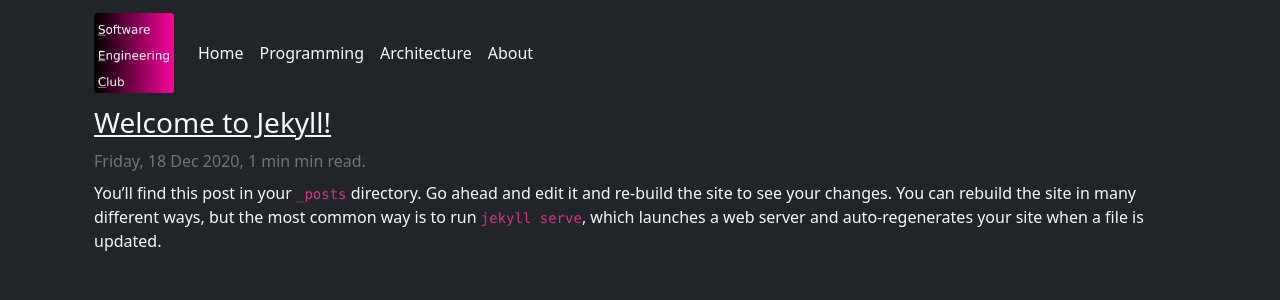
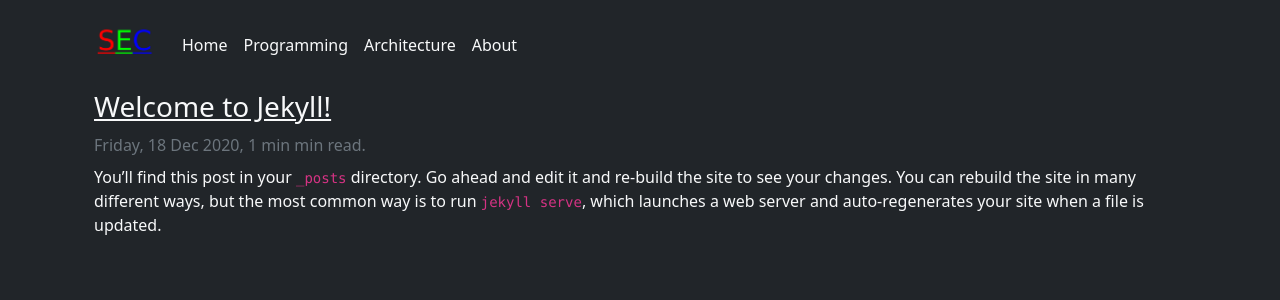
Before and after one commit to sankardevisharath/sankardevisharath.github.io, a Jekyll site: the page built from index.markdown, in a window 1280 px wide. Shown: the top 300 px of the page. Built offline with Jekyll 4.4.1, drawn with Linux system fonts in a browser that asks for light colours.

Commit message:
Updated logo

```diff
--- a/_includes/head.html
+++ b/_includes/head.html
@@ -7,6 +7,11 @@
 
     <title>Software Engineering Club</title>
 
+    <link rel="apple-touch-icon" sizes="180x180" href="/assets/img/apple-touch-icon.png">
+    <link rel="icon" type="image/png" sizes="32x32" href="/assets/img//favicon-32x32.png">
+    <link rel="icon" type="image/png" sizes="16x16" href="/assets/img//favicon-16x16.png">
+    <link rel="manifest" href="/assets/img/site.webmanifest">
+
     <link href="https://cdn.jsdelivr.net/npm/bootstrap@5.0.0-beta1/dist/css/bootstrap.min.css" rel="stylesheet" integrity="sha384-giJF6kkoqNQ00vy+HMDP7azOuL0xtbfIcaT9wjKHr8RbDVddVHyTfAAsrekwKmP1" crossorigin="anonymous">
     <link href="{{ '/assets/css/main.css' | relative_url }}" rel="stylesheet" />
     <link href="https://fonts.googleapis.com/icon?family=Material+Icons" rel="stylesheet">
--- a/_includes/header.html
+++ b/_includes/header.html
@@ -4,9 +4,8 @@
         <nav class="navbar sticky-top navbar-expand-lg navbar-dark bg-dark text-light">
             <div class="container-fluid">
                 <a class="navbar-brand bg-dark text-light" href="/">
-                    <img src="/assets/img/logo/logo_1024x1024.png" alt="Website logo"
-                        width="80" height="80" class="d-inline-block align-top">
-
+                        <img src="/assets/img/logo/logo_1024x1024.png" alt="Website logo"
+                            width="64" height="64" class="d-inline-block align-top"/>
                 </a>
                 <button type="button" data-bs-toggle="collapse" data-bs-target="#navbarNavAltMarkup"
                     aria-controls="navbarNavAltMarkup" aria-expanded="true" aria-label="Toggle navigation"
```
Also changed, not shown: assets/img/android-chrome-192x192.png, assets/img/android-chrome-512x512.png, assets/img/apple-touch-icon.png, assets/img/favicon-16x16.png, assets/img/favicon-32x32.png, assets/img/favicon.ico, assets/img/logo/logo_1024x1024.png, favicon.ico (deleted), 1 other file.
